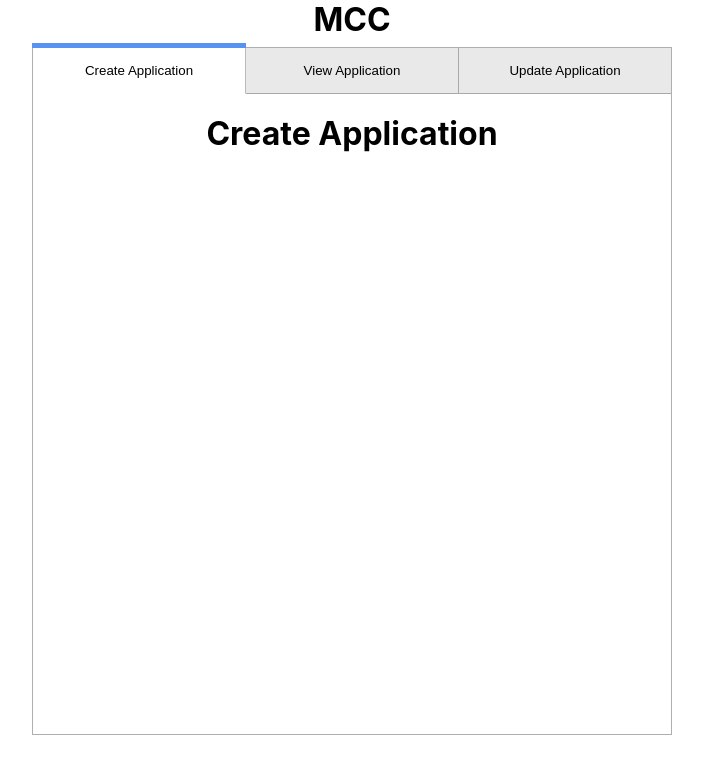
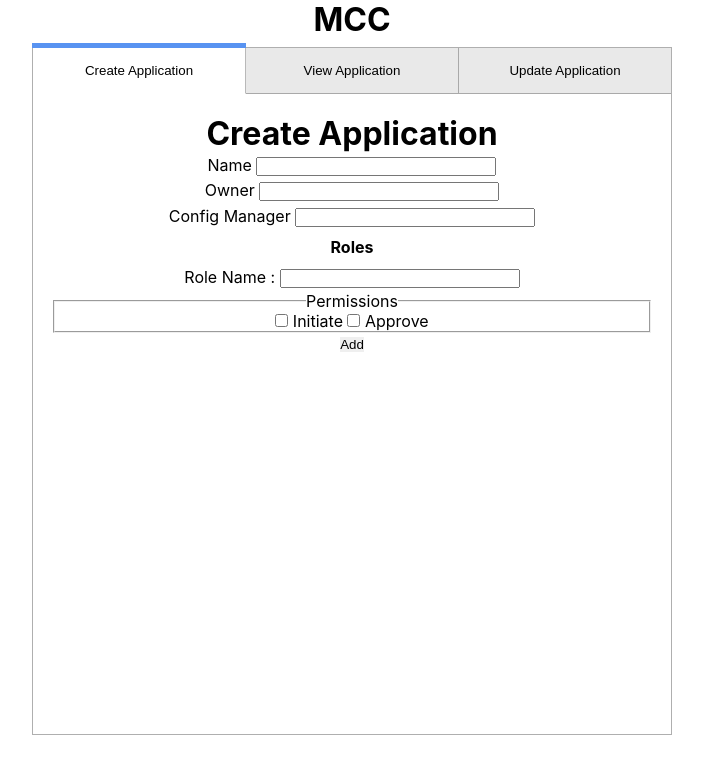
Before and after one commit to EmmanuelSage/mcc-app, a React (Create React App) app: page / in a window 1280 px wide. Shown: the top 774 px of the page, without its empty margins (288-991 px from the left). Built offline with nearby package versions, Linux system fonts and the light colour scheme.

Commit message:
feat: Setup CreateApp component - create InputCheckbox component - create InputFiels Component - create RolesForm component

```diff
--- /dev/null
+++ b/src/components/CreateApp/CreateApp.tsx
@@ -0,0 +1,21 @@
+import React, { useState } from 'react'
+import InputField from '../InputField/InputField'
+import RolesForm from '../RolesForm/RolesForm'
+import {Role} from '../../types/App'
+
+function CreateApp() {
+  const [name, setName] = useState('')
+  const [owner, setOwner] = useState('')
+  const [configManager, setConfigManager] = useState('')
+  const [roles, setRoles] = useState<Role[]>([])
+  return (
+    <form>
+      <InputField label='Name' value={name} handleChange={(e) => setName(e.target.value)}/>
+      <InputField label='Owner' value={owner} handleChange={(e) => setOwner(e.target.value)}/>
+      <InputField label='Config Manager' value={configManager} handleChange={(e) => setConfigManager(e.target.value)}/>
+      <RolesForm roles={roles} setRoles={setRoles}/>
+    </form>
+  )
+}
+
+export default CreateApp
--- /dev/null
+++ b/src/components/InputCheckbox/InputCheckbox.tsx
@@ -0,0 +1,20 @@
+import React, { ChangeEventHandler } from "react";
+interface IProps {
+  isChecked: boolean;
+  label: string;
+  handleChange: ChangeEventHandler<HTMLInputElement>;
+}
+const InputCheckbox: React.FC<IProps> = ({isChecked, handleChange, label}) => {
+  return (
+    <label className="paper-check">
+      <input
+        type="checkbox"
+        checked={isChecked}
+        onChange={handleChange}
+      />
+      <span> {label} </span>
+    </label>
+  );
+}
+
+export default InputCheckbox;
--- /dev/null
+++ b/src/components/InputField/InputField.css
@@ -0,0 +1,5 @@
+.inputfield-container input {
+  min-width: 15rem;
+  margin-top: 0.2rem;
+  margin-bottom: 0.1rem;
+}
--- /dev/null
+++ b/src/components/InputField/InputField.tsx
@@ -0,0 +1,23 @@
+import React, { ChangeEventHandler } from 'react'
+import './InputField.css'
+
+interface IProps {
+  label: string;
+  type?: string;
+  value: string;
+  isRequired?: boolean;
+  handleChange: ChangeEventHandler<HTMLInputElement>;
+}
+
+const InputField: React.FC<IProps> = ({label, type='text', value, handleChange, isRequired = false}) => {
+  return (
+    <div className='inputfield-container row row-fill flex-center'>
+      <div className="col">
+      <label> {label} </label>
+      <input onChange={handleChange} type={type} value={value} required={isRequired} />
+      </div>
+    </div>
+  )
+}
+
+export default InputField
--- /dev/null
+++ b/src/components/RolesForm/RolesForm.css
@@ -0,0 +1,3 @@
+h4.roles-header  {
+  padding: 0.5rem;
+}
--- /dev/null
+++ b/src/components/RolesForm/RolesForm.tsx
@@ -0,0 +1,53 @@
+import React, { useState } from "react";
+import { permission, Role } from "../../types/App";
+import InputCheckbox from "../InputCheckbox/InputCheckbox";
+import InputField from "../InputField/InputField";
+import './RolesForm.css'
+
+interface IProps {
+  roles: Role[];
+  setRoles: React.Dispatch<React.SetStateAction<Role[]>>;
+}
+
+
+const RolesForm: React.FC<IProps> = ({roles, setRoles}) => {
+  const [roleName, setRoleName] = useState("");
+  const [isCheckedInitiate, setIsCheckedInitiate] = useState(false);
+  const [isCheckedApprove, setIsCheckedApprove] = useState(false);
+
+  return (
+    <div>
+      <h4 className="roles-header"> Roles </h4>
+      <InputField
+        label="Role Name : "
+        value={roleName}
+        handleChange={(e) => setRoleName(e.target.value)}
+      />
+      <fieldset className="form-group">
+        <legend>Permissions</legend>
+
+        <InputCheckbox
+          label="Initiate"
+          isChecked={isCheckedInitiate}
+          handleChange={() => setIsCheckedInitiate(!isCheckedApprove)}
+        />
+
+        <InputCheckbox
+          label="Approve"
+          isChecked={isCheckedApprove}
+          handleChange={() => setIsCheckedApprove(!isCheckedApprove)}
+        />
+      </fieldset>
+      <button onClick={(e) => {
+        e.preventDefault();
+        const permissions:permission[] = []
+        if(isCheckedInitiate) permissions.push('initiate')
+        if(isCheckedApprove) permissions.push('approve')
+        roles.push({roleName, permissions})
+        setRoles(roles)
+      }}> Add </button>
+    </div>
+  );
+}
+
+export default RolesForm;
--- a/src/components/TabContainer/TabContainer.css
+++ b/src/components/TabContainer/TabContainer.css
@@ -7,6 +7,7 @@
   margin: 0.5rem auto 0;
   word-break: break-all;
   border: 1px solid rgba(0, 0, 0, 0.274);
+  text-align: center;
 }
 
 .block-tabs {
--- a/src/components/TabContainer/TabContainer.tsx
+++ b/src/components/TabContainer/TabContainer.tsx
@@ -1,8 +1,15 @@
 import { useState } from "react";
 import TabButton from "../TabButton/TabButton";
 import TabContent from "../TabContent/TabContent";
-import {MccPage} from '../../types/MccPage'
+import { MccPage } from "../../types/MccPage";
 import "./TabContainer.css";
+import CreateApp from "../CreateApp/CreateApp";
+
+enum SectionTitles {
+  CreateApplicationv = 'Create Application',
+  ViewApplication = 'View Application',
+  UpdateApplication = 'Update Application'
+}
 
 function Tabs() {
   const [toggleState, setToggleState] = useState(MccPage.CreateApplication);
@@ -19,21 +26,21 @@ function Tabs() {
           toggleState={toggleState}
           toggleTab={toggleTab}
         >
-          Create Application
+          {SectionTitles.CreateApplicationv}
         </TabButton>
         <TabButton
           id={MccPage.ViewApplication}
           toggleState={toggleState}
           toggleTab={toggleTab}
         >
-          View Application
+          {SectionTitles.ViewApplication}
         </TabButton>
         <TabButton
           id={MccPage.UpdateApplication}
           toggleState={toggleState}
           toggleTab={toggleTab}
         >
-          Update Application
+          {SectionTitles.UpdateApplication}
         </TabButton>
       </div>
 
@@ -42,12 +49,17 @@ function Tabs() {
         tabContentChildren={[
           {
             id: MccPage.CreateApplication,
-            component: <h1> Create Application </h1>,
+            component: (
+              <div>
+                <h1> {SectionTitles.CreateApplicationv} </h1>
+                <CreateApp />
+              </div>
+            ),
           },
-          { id: MccPage.ViewApplication, component: <h1>View Application</h1> },
+          { id: MccPage.ViewApplication, component: <h1>{SectionTitles.ViewApplication}</h1> },
           {
             id: MccPage.UpdateApplication,
-            component: <h1>Update Application</h1>,
+            component: <h1>{SectionTitles.UpdateApplication}</h1>,
           },
         ]}
       />
--- a/src/components/TabContent/TabContent.tsx
+++ b/src/components/TabContent/TabContent.tsx
@@ -16,6 +16,7 @@ const TabContent: React.FC<IProps> = ({ toggleState, tabContentChildren }) => {
     <div className="content-tabs">
       {tabContentChildren.map((tabContentChild) => (
         <div
+        key={tabContentChild.id}
           className={toggleState === tabContentChild.id ? "content  active-content" : "content"}
         >
           {tabContentChild.component}
--- a/src/index.css
+++ b/src/index.css
@@ -18,3 +18,8 @@ code {
   font-family: source-code-pro, Menlo, Monaco, Consolas, 'Courier New',
     monospace;
 }
+
+.col {
+  /* overwrite papercss .col rule */
+  padding: 0.05rem !important;
+}
--- a/src/types/App.ts
+++ b/src/types/App.ts
@@ -1,6 +1,6 @@
-type permission = "initiate" | "approve"
+export type permission = "initiate" | "approve"
 
-interface Role {
+export interface Role {
   roleName: string;
   permissions: permission[]
 }
```
